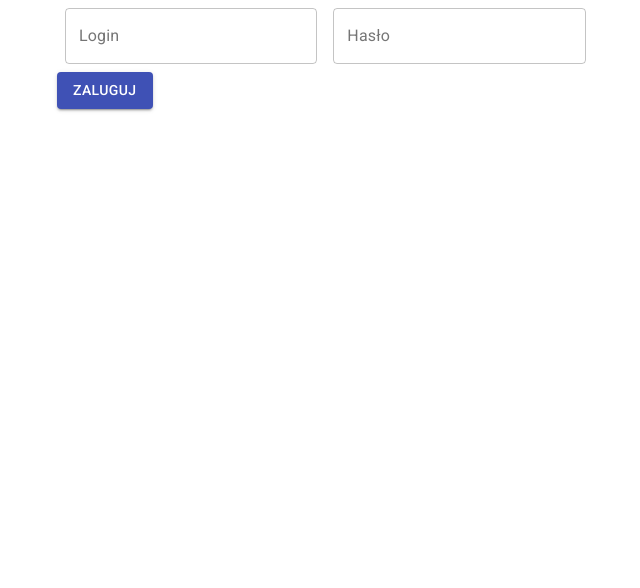
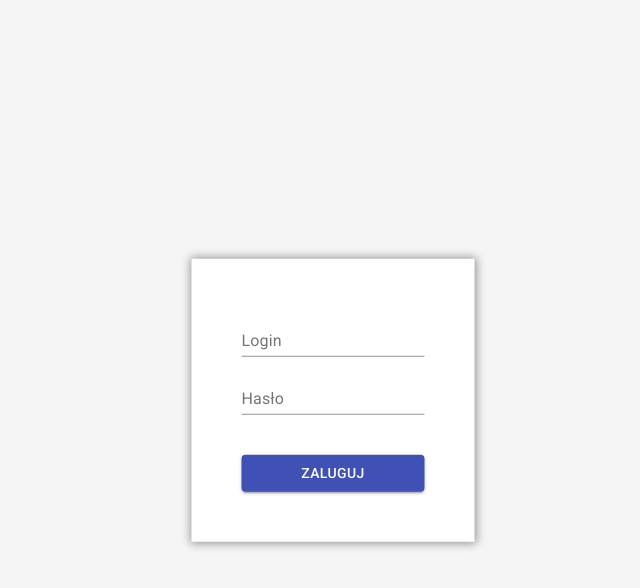
Before and after one commit to matikanek/ReactApp, a React (Create React App) app in the folder project/: page / in a window 1280 px wide. Shown: the top 588 px of the page, without its empty margins (307-947 px from the left). Built offline with nearby package versions, Linux system fonts and the light colour scheme.

Commit message:
feature(login-page) stylization login page

```diff
--- a/project/src/App.scss
+++ b/project/src/App.scss
@@ -1,3 +1,13 @@
+body {
+  background-color: #f5f5f5;
+}
+
+form {
+  .MuiFormControl-root {
+    margin-bottom: 10px;
+  }
+}
+
 .App {
   text-align: center;
 }
--- a/project/src/pages/login/containers/Login.jsx
+++ b/project/src/pages/login/containers/Login.jsx
@@ -2,29 +2,24 @@ import React from "react";
 import Container from '@material-ui/core/Container';
 import Button from "@material-ui/core/Button";
 import TextField from '@material-ui/core/TextField';
-import { makeStyles } from '@material-ui/core/styles';
-
-const useStyles = makeStyles((theme) => ({
-    root: {
-      '& > *': {
-        margin: theme.spacing(1),
-        width: '25ch',
-      },
-    },
-}));
+import "./Login.scss";
 
 export const Login = () => {
-    const classes = useStyles();
-
     return (
         <Container maxWidth="sm">
-            <form className={classes.root} noValidate autoComplete="off">
-                <TextField id="outlined-basic" label="Login" variant="outlined" />
-                <TextField id="standard-password-input" type="password" label="Hasło" variant="outlined" />
-            </form>
-            <Button variant="contained" color="primary">
-                Zaluguj
-            </Button>
+            <div class="login__wrapper">
+                <form class="login__form" noValidate autoComplete="off">
+                    <TextField id="outlined-basic" label="Login" />
+                    <TextField id="standard-password-input" type="password" label="Hasło" />
+                    <div class="login__button">
+                        <Button fullWidth="true" variant="contained" color="primary">
+                            Zaluguj
+                        </Button>
+                    </div>
+                </form>
+
+
+            </div>
         </Container>
     );
 }
--- /dev/null
+++ b/project/src/pages/login/containers/Login.scss
@@ -0,0 +1,18 @@
+.login__wrapper {
+  position: absolute;
+  top: 50%;
+  left: 50%;
+  transform: translate(-50%, -50%);
+}
+
+.login__form {
+  display: flex;
+  flex-direction: column;
+  background-color: white;
+  padding: 50px;
+  box-shadow: 0px 0px 9px 2px rgba(0, 0, 0, 0.4);
+}
+
+.login__button {
+  margin-top: 30px;
+}
```
